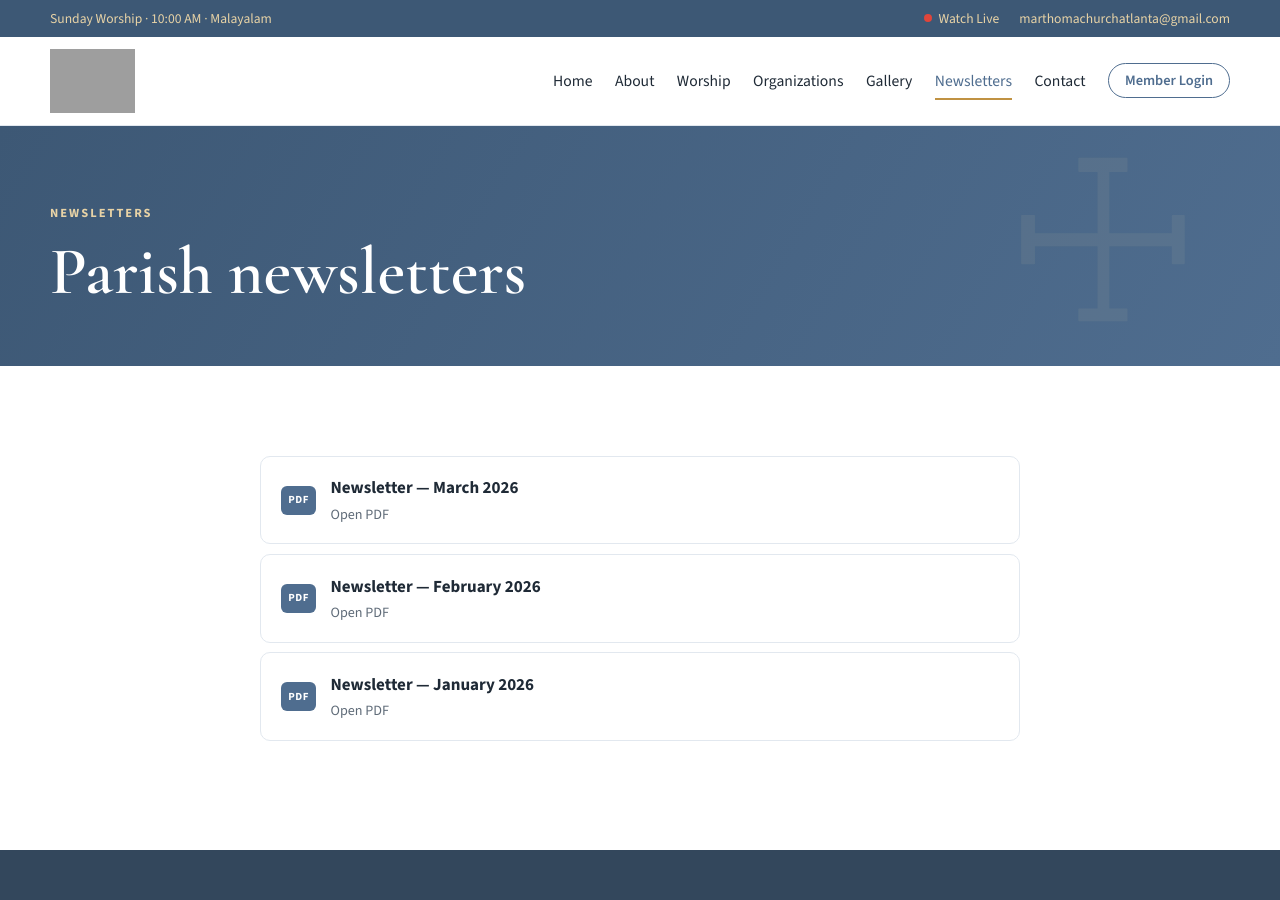
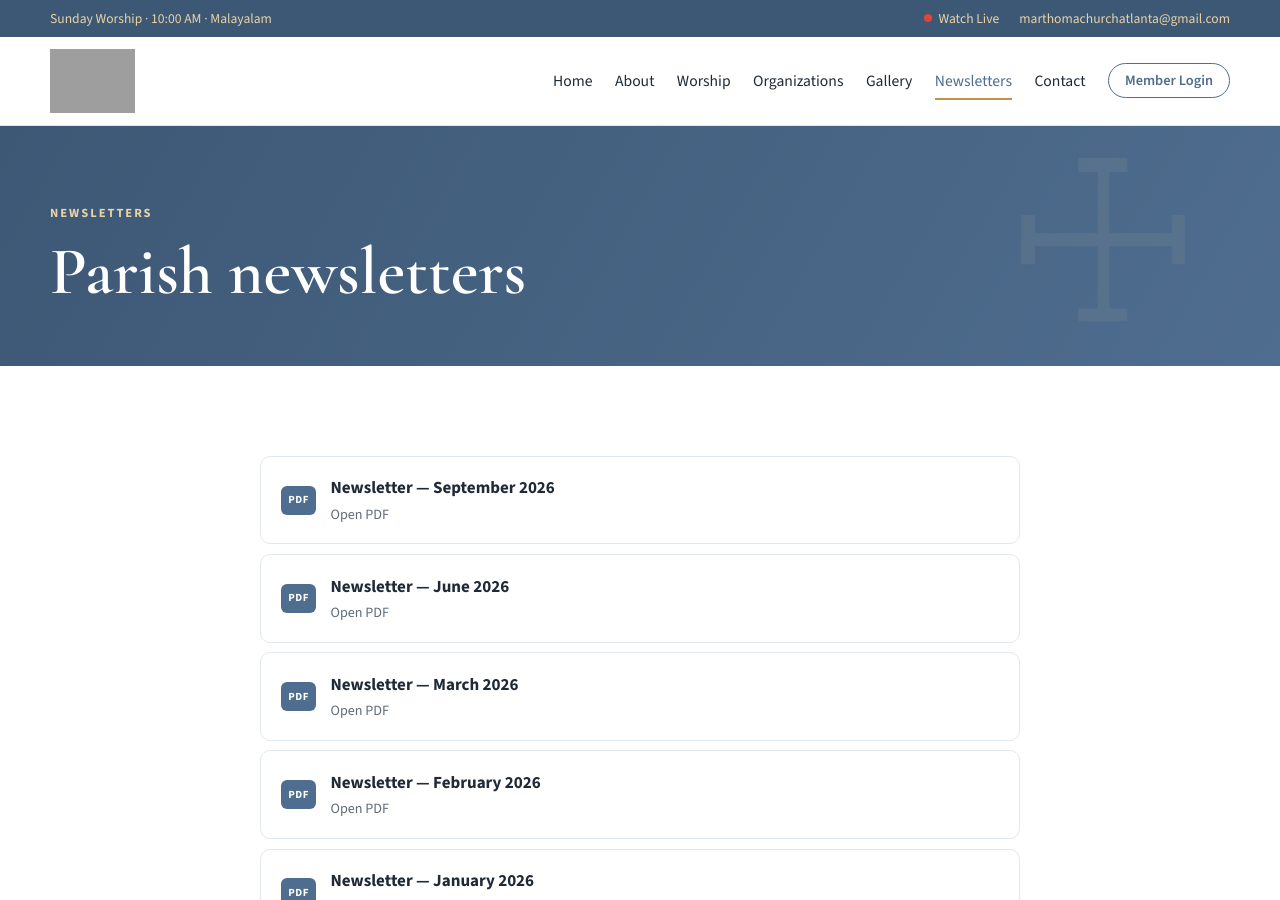
Before and after one commit to shajan-Factor42/AtlantaMarthomaChurch, a Jekyll site: the page built from newsletters.html, in a window 1280 px wide and 900 px high. Built offline with Jekyll 4.4.1, drawn with Linux system fonts in a browser that asks for light colours.

Commit message:
Add June and September 2026 newsletters
PDFs are stored in the repo under assets/newsletters/. Newsletter entries can
now use a repo-relative url as well as a WordPress media path.

Co-Authored-By: Claude Opus 5.5 <noreply@anthropic.com>
Claude-Session: https://claude.ai/code/session_018yudHeuvoZDEGZABzXikAs

```diff
--- a/index.html
+++ b/index.html
@@ -128,7 +128,7 @@ layout: default
       <h2>Read the latest parish news</h2>
       <ul class="doc-list">
         {% for n in site.data.newsletters limit: 3 %}
-        <li><a href="{{ m }}/{{ n.file }}" target="_blank" rel="noopener"><span class="doc-icon">PDF</span> Newsletter — {{ n.title }}</a></li>
+        <li><a href="{% if n.url %}{{ n.url | relative_url }}{% else %}{{ site.media_base }}/{{ n.file }}{% endif %}" target="_blank" rel="noopener"><span class="doc-icon">PDF</span> Newsletter — {{ n.title }}</a></li>
         {% endfor %}
       </ul>
       <a class="text-link" href="{{ '/newsletters/' | relative_url }}">All newsletters →</a>
--- a/newsletters.html
+++ b/newsletters.html
@@ -15,7 +15,7 @@ description: Monthly newsletters from Mar Thoma Church, Atlanta.
   <div class="wrap narrow">
     <ul class="doc-list doc-list--large">
       {% for n in site.data.newsletters %}
-      <li><a href="{{ site.media_base }}/{{ n.file }}" target="_blank" rel="noopener"><span class="doc-icon">PDF</span><span><strong>Newsletter — {{ n.title }}</strong><small>Open PDF</small></span></a></li>
+      <li><a href="{% if n.url %}{{ n.url | relative_url }}{% else %}{{ site.media_base }}/{{ n.file }}{% endif %}" target="_blank" rel="noopener"><span class="doc-icon">PDF</span><span><strong>Newsletter — {{ n.title }}</strong><small>Open PDF</small></span></a></li>
       {% endfor %}
     </ul>
   </div>
```
Also changed, not shown: _data/newsletters.yml (+7 -1 lines), README.md, 2 other files.
